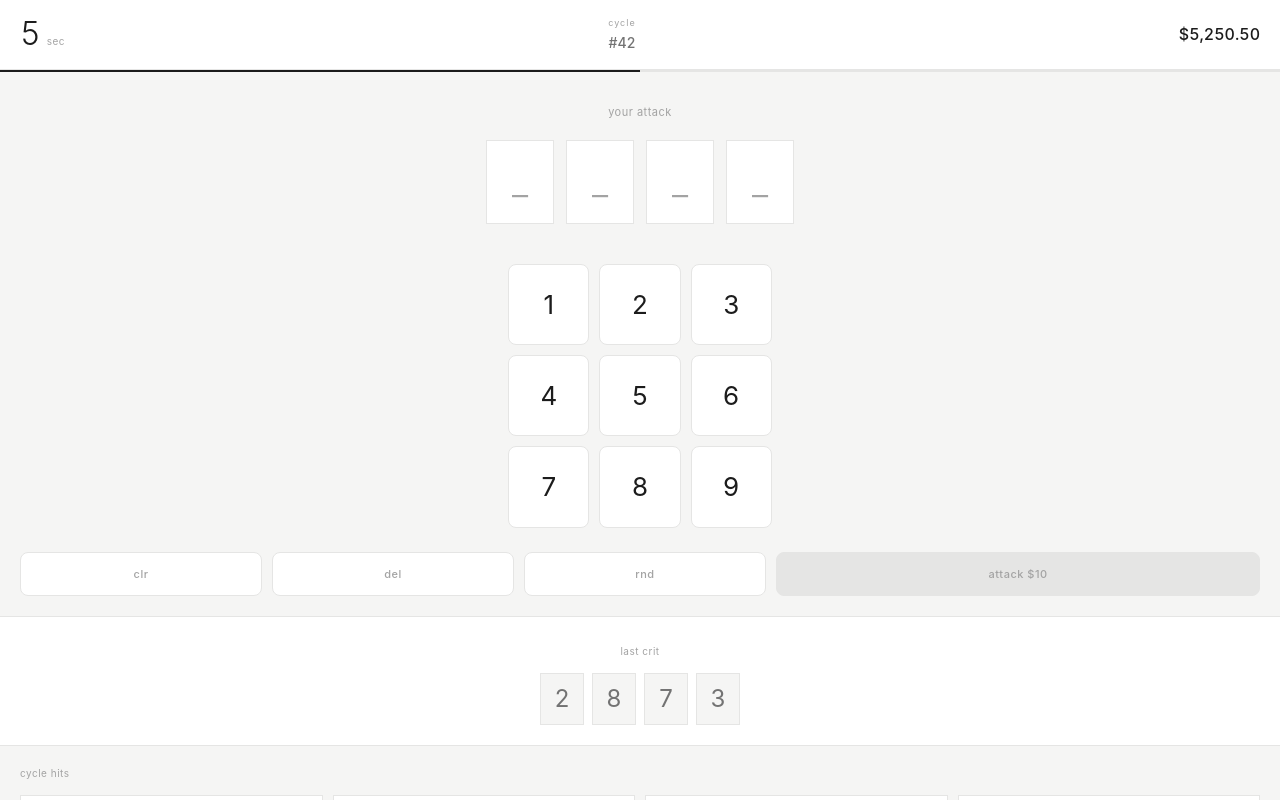
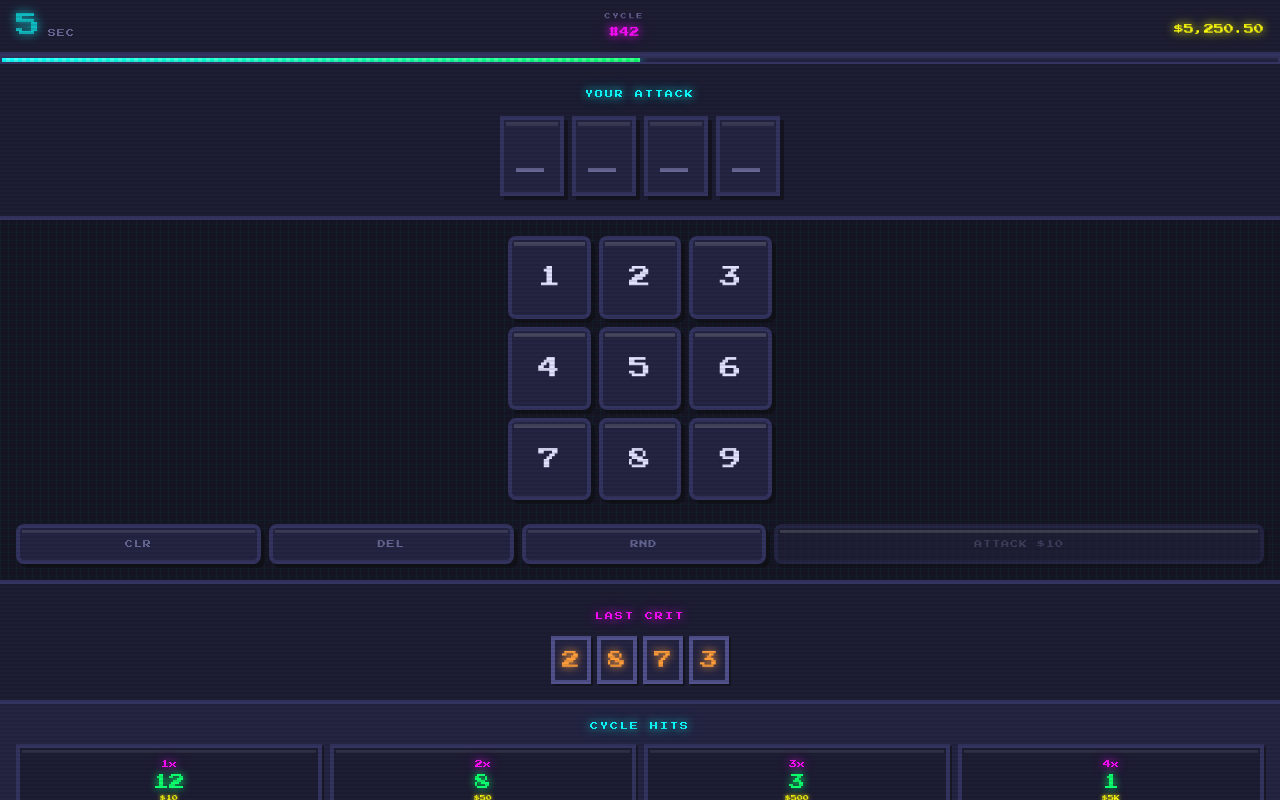
Before and after one commit to l10labs/whalevspiranha, a React (Vite) app: page / in a window 1280 px wide. Built offline with nearby package versions, Linux system fonts and the light colour scheme.

Commit message:
feat: finalized pixel theme for prna ui

```diff
--- a/src/designs/PiranhaUI.css
+++ b/src/designs/PiranhaUI.css
@@ -1,30 +1,46 @@
 /*
- * PIRANHA UI - Brutalist Zen Design
- * Theme: Light, Minimal, Calm
- * Typography: System Sans
+ * PIRANHA UI - Pixel Arcade Theme
+ * Theme: Retro Gaming, Neon, CRT Vibes
+ * Typography: Press Start 2P (pixel font)
  */
 
+@import url('https://fonts.googleapis.com/css2?family=Press+Start+2P&display=swap');
+
 :root {
-  --bg: #f5f5f4;
-  --bg-elevated: #ffffff;
-  --border: #e5e5e4;
-  --border-strong: #d4d4d3;
-  --text-primary: #1c1c1c;
-  --text-secondary: #737373;
-  --text-muted: #a3a3a3;
-  --accent: #1c1c1c;
-  --accent-muted: #404040;
+  --bg: #0a0a1a;
+  --bg-elevated: #12122a;
+  --bg-panel: #1a1a3a;
+  --border: #2a2a5a;
+  --border-glow: #4a4a8a;
+  --text-primary: #e0e0ff;
+  --text-secondary: #9090c0;
+  --text-muted: #606090;
+  --accent-cyan: #00ffff;
+  --accent-magenta: #ff00ff;
+  --accent-yellow: #ffff00;
+  --accent-green: #00ff66;
+  --accent-red: #ff3366;
+  --accent-orange: #ff9933;
+  --pixel-shadow: 4px 4px 0px rgba(0, 0, 0, 0.5);
+  --glow-cyan: 0 0 10px #00ffff, 0 0 20px #00ffff40;
+  --glow-magenta: 0 0 10px #ff00ff, 0 0 20px #ff00ff40;
+  --glow-yellow: 0 0 10px #ffff00, 0 0 20px #ffff0040;
 }
 
 * {
   box-sizing: border-box;
+  image-rendering: pixelated;
 }
 
 /* Container */
 .p-container {
   background: var(--bg);
+  background-image:
+    linear-gradient(rgba(0, 255, 255, 0.03) 1px, transparent 1px),
+    linear-gradient(90deg, rgba(0, 255, 255, 0.03) 1px, transparent 1px);
+  background-size: 8px 8px;
   color: var(--text-primary);
-  font-family: -apple-system, BlinkMacSystemFont, 'Segoe UI', system-ui, sans-serif;
+  font-family: 'Press Start 2P', monospace;
   min-height: 100vh;
   min-height: 100dvh;
   padding: 0;
@@ -32,6 +48,26 @@
   flex-direction: column;
   max-width: 100vw;
   overflow-x: hidden;
+  position: relative;
+}
+
+/* CRT scanline effect */
+.p-container::before {
+  content: '';
+  position: fixed;
+  top: 0;
+  left: 0;
+  right: 0;
+  bottom: 0;
+  background: repeating-linear-gradient(
+    0deg,
+    transparent,
+    transparent 2px,
+    rgba(0, 0, 0, 0.1) 2px,
+    rgba(0, 0, 0, 0.1) 4px
+  );
+  pointer-events: none;
+  z-index: 1000;
 }
 
 /* Status Bar */
@@ -39,50 +75,56 @@
   display: flex;
   justify-content: space-between;
   align-items: center;
-  padding: 16px 20px;
-  border-bottom: 1px solid var(--border);
+  padding: 12px 16px;
+  border-bottom: 4px solid var(--border);
   background: var(--bg-elevated);
+  box-shadow: 0 4px 0 var(--border-glow);
 }
 
 .p-timer {
   display: flex;
   align-items: baseline;
-  gap: 6px;
+  gap: 8px;
 }
 
 .p-timer-value {
-  font-size: 32px;
-  font-weight: 300;
-  color: var(--text-primary);
+  font-size: 24px;
+  color: var(--accent-cyan);
   line-height: 1;
-  font-variant-numeric: tabular-nums;
+  text-shadow: var(--glow-cyan);
+  animation: pulse-glow 1s ease-in-out infinite;
+}
+
+@keyframes pulse-glow {
+  0%, 100% { opacity: 1; }
+  50% { opacity: 0.7; }
 }
 
 .p-timer-label {
-  font-size: 10px;
+  font-size: 8px;
   color: var(--text-muted);
-  letter-spacing: 0.5px;
-  text-transform: lowercase;
+  letter-spacing: 1px;
+  text-transform: uppercase;
 }
 
 .p-cycle {
   display: flex;
   flex-direction: column;
   align-items: center;
-  gap: 2px;
+  gap: 4px;
 }
 
 .p-cycle-label {
-  font-size: 9px;
+  font-size: 6px;
   color: var(--text-muted);
-  letter-spacing: 1px;
-  text-transform: lowercase;
+  letter-spacing: 2px;
+  text-transform: uppercase;
 }
 
 .p-cycle-value {
-  font-size: 14px;
-  color: var(--text-secondary);
-  font-weight: 500;
+  font-size: 10px;
+  color: var(--accent-magenta);
+  text-shadow: var(--glow-magenta);
 }
 
 .p-balance {
@@ -90,123 +132,190 @@
 }
 
 .p-balance-value {
-  font-size: 16px;
-  font-weight: 500;
-  color: var(--text-primary);
-  font-variant-numeric: tabular-nums;
+  font-size: 10px;
+  color: var(--accent-yellow);
+  text-shadow: var(--glow-yellow);
 }
 
 /* Progress Bar */
 .p-progress {
-  height: 2px;
-  background: var(--border);
+  height: 8px;
+  background: var(--bg-panel);
   width: 100%;
+  border: 2px solid var(--border);
+  position: relative;
+  overflow: hidden;
 }
 
 .p-progress-fill {
   height: 100%;
-  background: var(--text-primary);
-  transition: width 0.1s linear;
+  background: linear-gradient(90deg, var(--accent-cyan), var(--accent-green));
+  transition: width 0.1s steps(20);
+  box-shadow: var(--glow-cyan);
+  position: relative;
+}
+
+.p-progress-fill::after {
+  content: '';
+  position: absolute;
+  top: 0;
+  left: 0;
+  right: 0;
+  bottom: 0;
+  background: repeating-linear-gradient(
+    90deg,
+    transparent,
+    transparent 4px,
+    rgba(255, 255, 255, 0.2) 4px,
+    rgba(255, 255, 255, 0.2) 8px
+  );
 }
 
 /* Attack Input Section */
 .p-attack {
-  padding: 32px 20px 24px;
+  padding: 24px 16px 20px;
   text-align: center;
+  background: var(--bg-elevated);
+  border-bottom: 4px solid var(--border);
 }
 
 .p-attack-label {
-  font-size: 11px;
-  color: var(--text-muted);
-  letter-spacing: 0.5px;
-  margin-bottom: 20px;
-  text-transform: lowercase;
+  font-size: 8px;
+  color: var(--accent-cyan);
+  letter-spacing: 2px;
+  margin-bottom: 16px;
+  text-transform: uppercase;
+  text-shadow: var(--glow-cyan);
 }
 
 .p-attack-digits {
   display: flex;
   justify-content: center;
-  gap: 12px;
+  gap: 8px;
 }
 
 .p-digit {
-  width: 60px;
-  height: 76px;
-  border: 1px solid var(--border);
+  width: 56px;
+  height: 72px;
+  border: 4px solid var(--border);
   display: flex;
   align-items: center;
   justify-content: center;
-  font-size: 32px;
-  font-weight: 300;
+  font-size: 28px;
   color: var(--text-muted);
-  background: var(--bg-elevated);
-  transition: all 0.15s ease;
+  background: var(--bg-panel);
+  box-shadow: var(--pixel-shadow);
+  transition: all 0.1s steps(3);
+  position: relative;
+}
+
+.p-digit::before {
+  content: '';
+  position: absolute;
+  top: 2px;
+  left: 2px;
+  right: 2px;
+  height: 4px;
+  background: rgba(255, 255, 255, 0.1);
 }
 
 .p-digit--active {
-  color: var(--text-primary);
-  border-color: var(--text-primary);
-  background: var(--bg-elevated);
+  color: var(--accent-yellow);
+  border-color: var(--accent-yellow);
+  background: var(--bg-panel);
+  text-shadow: var(--glow-yellow);
+  animation: digit-pop 0.1s steps(2);
+}
+
+@keyframes digit-pop {
+  0% { transform: scale(1.1); }
+  100% { transform: scale(1); }
 }
 
 /* Number Pad */
 .p-pad {
   display: grid;
   grid-template-columns: repeat(3, 1fr);
-  gap: 10px;
-  padding: 16px 20px;
-  max-width: 300px;
+  gap: 8px;
+  padding: 16px;
+  max-width: 280px;
   margin: 0 auto;
 }
 
 .p-pad-btn {
   aspect-ratio: 1;
-  border: 1px solid var(--border);
-  background: var(--bg-elevated);
+  border: 4px solid var(--border);
+  background: var(--bg-panel);
   color: var(--text-primary);
-  font-family: inherit;
-  font-size: 22px;
-  font-weight: 400;
+  font-family: 'Press Start 2P', monospace;
+  font-size: 18px;
   cursor: pointer;
-  transition: all 0.1s ease;
+  transition: all 0.05s steps(2);
   -webkit-tap-highlight-color: transparent;
+  box-shadow: var(--pixel-shadow);
+  position: relative;
+}
+
+.p-pad-btn::before {
+  content: '';
+  position: absolute;
+  top: 2px;
+  left: 2px;
+  right: 2px;
+  height: 4px;
+  background: rgba(255, 255, 255, 0.15);
 }
 
 .p-pad-btn:active:not(:disabled) {
-  background: var(--text-primary);
-  color: var(--bg-elevated);
-  border-color: var(--text-primary);
+  transform: translate(4px, 4px);
+  box-shadow: none;
+  background: var(--accent-green);
+  color: var(--bg);
+  border-color: var(--accent-green);
 }
 
 .p-pad-btn--used,
 .p-pad-btn:disabled {
-  color: var(--border);
+  color: var(--text-muted);
   border-color: var(--border);
   background: var(--bg);
   cursor: default;
+  box-shadow: none;
+  opacity: 0.5;
 }
 
 /* Action Buttons */
 .p-actions {
   display: grid;
   grid-template-columns: 1fr 1fr 1fr 2fr;
-  gap: 10px;
-  padding: 8px 20px 20px;
+  gap: 8px;
+  padding: 8px 16px 16px;
 }
 
 .p-btn {
-  padding: 14px 8px;
-  border: 1px solid var(--border);
-  background: var(--bg-elevated);
+  padding: 12px 8px;
+  border: 4px solid var(--border);
+  background: var(--bg-panel);
   color: var(--text-secondary);
-  font-family: inherit;
-  font-size: 11px;
-  font-weight: 500;
-  letter-spacing: 0.5px;
+  font-family: 'Press Start 2P', monospace;
+  font-size: 8px;
+  letter-spacing: 1px;
   cursor: pointer;
-  transition: all 0.1s ease;
+  transition: all 0.05s steps(2);
   -webkit-tap-highlight-color: transparent;
-  text-transform: lowercase;
+  text-transform: uppercase;
+  box-shadow: var(--pixel-shadow);
+  position: relative;
+}
+
+.p-btn::before {
+  content: '';
+  position: absolute;
+  top: 2px;
+  left: 2px;
+  right: 2px;
+  height: 3px;
+  background: rgba(255, 255, 255, 0.1);
 }
 
 .p-btn--secondary {
@@ -215,33 +324,41 @@
 }
 
 .p-btn--secondary:active {
-  background: var(--border);
+  transform: translate(4px, 4px);
+  box-shadow: none;
+  background: var(--border-glow);
   color: var(--text-primary);
 }
 
 .p-btn--primary {
-  background: var(--text-primary);
-  color: var(--bg-elevated);
-  border-color: var(--text-primary);
-  font-weight: 500;
+  background: var(--accent-red);
+  color: var(--bg);
+  border-color: #ff6699;
+  text-shadow: none;
+}
+
+.p-btn--primary::before {
+  background: rgba(255, 255, 255, 0.3);
 }
 
 .p-btn--primary:active:not(:disabled) {
-  background: var(--accent-muted);
-  border-color: var(--accent-muted);
+  transform: translate(4px, 4px);
+  box-shadow: none;
+  background: #cc2952;
 }
 
 .p-btn--primary:disabled {
-  background: var(--border);
+  background: var(--bg-panel);
   color: var(--text-muted);
   border-color: var(--border);
   cursor: default;
+  opacity: 0.5;
 }
 
 /* Last Cycle Result */
 .p-last {
-  padding: 20px;
-  border-top: 1px solid var(--border);
+  padding: 16px;
+  border-top: 4px solid var(--border);
   margin-top: auto;
   background: var(--bg-elevated);
 }
@@ -252,78 +369,95 @@
 }
 
 .p-last-label {
-  font-size: 10px;
-  color: var(--text-muted);
-  letter-spacing: 0.5px;
-  text-transform: lowercase;
+  font-size: 8px;
+  color: var(--accent-magenta);
+  letter-spacing: 2px;
+  text-transform: uppercase;
+  text-shadow: var(--glow-magenta);
 }
 
 .p-last-digits {
   display: flex;
   justify-content: center;
-  gap: 8px;
+  gap: 6px;
 }
 
 .p-last-digit {
-  width: 44px;
-  height: 52px;
-  border: 1px solid var(--border);
+  width: 40px;
+  height: 48px;
+  border: 4px solid var(--border-glow);
   display: flex;
   align-items: center;
   justify-content: center;
-  font-size: 24px;
-  font-weight: 400;
-  color: var(--text-secondary);
-  background: var(--bg);
+  font-size: 18px;
+  color: var(--accent-orange);
+  background: var(--bg-panel);
+  box-shadow: 2px 2px 0 rgba(0, 0, 0, 0.5);
+  text-shadow: 0 0 8px var(--accent-orange);
 }
 
 /* Combo Stats */
 .p-combos {
-  padding: 20px;
-  border-top: 1px solid var(--border);
-  background: var(--bg);
+  padding: 16px;
+  border-top: 4px solid var(--border);
+  background: var(--bg-panel);
 }
 
 .p-combos-label {
-  font-size: 10px;
-  color: var(--text-muted);
-  letter-spacing: 0.5px;
-  margin-bottom: 14px;
-  text-transform: lowercase;
+  font-size: 8px;
+  color: var(--accent-cyan);
+  letter-spacing: 2px;
+  margin-bottom: 12px;
+  text-transform: uppercase;
+  text-shadow: var(--glow-cyan);
+  text-align: center;
 }
 
 .p-combos-grid {
   display: grid;
   grid-template-columns: repeat(4, 1fr);
-  gap: 10px;
+  gap: 8px;
 }
 
 .p-combo {
-  border: 1px solid var(--border);
-  padding: 14px 8px;
+  border: 4px solid var(--border);
+  padding: 10px 6px;
   text-align: center;
   display: flex;
   flex-direction: column;
-  gap: 6px;
+  gap: 4px;
   background: var(--bg-elevated);
+  box-shadow: 2px 2px 0 rgba(0, 0, 0, 0.5);
+  position: relative;
+}
+
+.p-combo::before {
+  content: '';
+  position: absolute;
+  top: 2px;
+  left: 2px;
+  right: 2px;
+  height: 3px;
+  background: rgba(255, 255, 255, 0.08);
 }
 
 .p-combo-type {
-  font-size: 10px;
-  color: var(--text-muted);
-  font-weight: 500;
+  font-size: 8px;
+  color: var(--accent-magenta);
+  text-shadow: var(--glow-magenta);
 }
 
 .p-combo-count {
-  font-size: 22px;
-  font-weight: 400;
-  color: var(--text-primary);
+  font-size: 16px;
+  color: var(--accent-green);
   line-height: 1;
+  text-shadow: 0 0 8px var(--accent-green);
 }
 
 .p-combo-reward {
-  font-size: 9px;
-  color: var(--text-muted);
+  font-size: 6px;
+  color: var(--accent-yellow);
+  text-shadow: 0 0 4px var(--accent-yellow);
 }
 
 /* Safe area for notched devices */
@@ -336,46 +470,57 @@
 /* Landscape orientation - compact layout */
 @media (orientation: landscape) and (max-height: 500px) {
   .p-attack {
-    padding: 12px 20px;
+    padding: 10px 16px;
   }
 
   .p-digit {
-    width: 48px;
-    height: 56px;
-    font-size: 26px;
+    width: 44px;
+    height: 52px;
+    font-size: 22px;
   }
 
   .p-pad {
-    padding: 8px 20px;
+    padding: 8px 16px;
     gap: 6px;
   }
 
   .p-pad-btn {
-    font-size: 18px;
+    font-size: 14px;
   }
 
   .p-last {
-    padding: 12px 20px;
+    padding: 10px 16px;
   }
 
   .p-combos {
-    padding: 12px 20px;
+    padding: 10px 16px;
   }
 }
 
 /* Larger phones */
 @media (min-width: 414px) {
   .p-digit {
-    width: 68px;
-    height: 84px;
-    font-size: 36px;
+    width: 64px;
+    height: 80px;
+    font-size: 32px;
   }
 
   .p-pad {
-    max-width: 340px;
+    max-width: 320px;
   }
 
   .p-pad-btn {
-    font-size: 26px;
+    font-size: 22px;
   }
 }
+
+/* Pixel flicker animation for emphasis */
+@keyframes pixel-flicker {
+  0%, 100% { opacity: 1; }
+  50% { opacity: 0.95; }
+  75% { opacity: 0.98; }
+}
+
+.p-container {
+  animation: pixel-flicker 0.15s infinite;
+}
```
